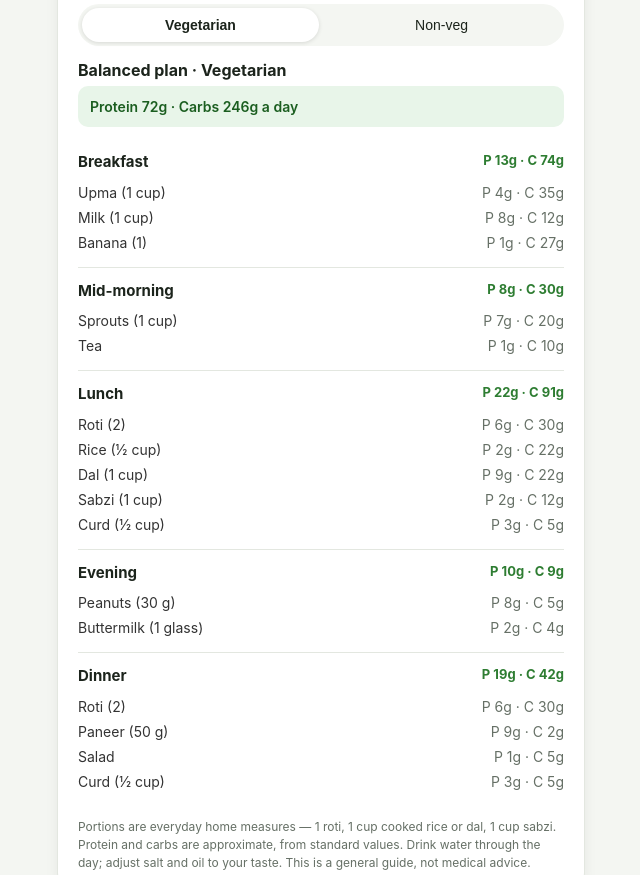
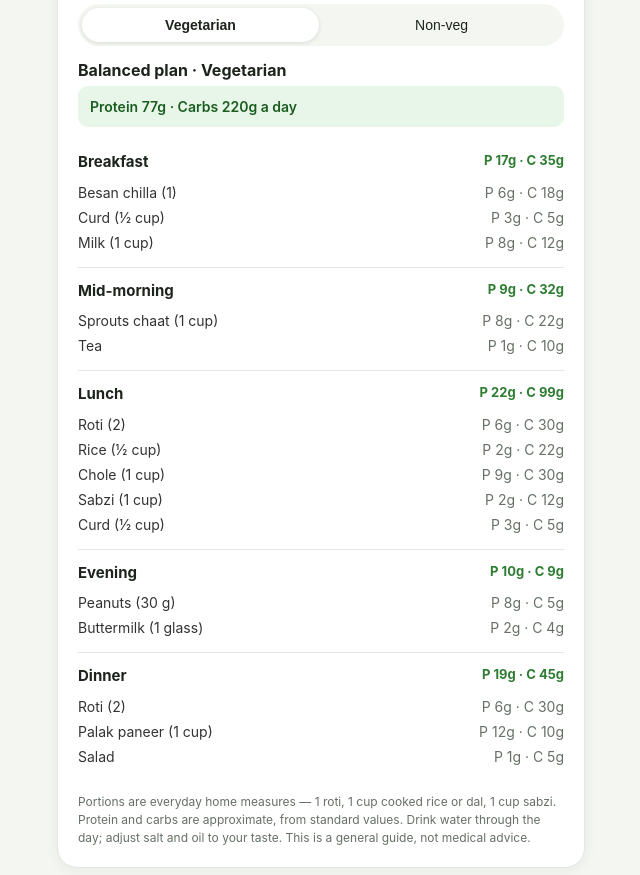
Before and after one commit to sauravhhh/Diet, a plain HTML site: page index.html in a window 1280 px wide. Shown: the part 780-1655 px from the top of the page, without its empty margins (319-959 px from the left). Drawn offline with Linux system fonts and the light colour scheme.

Commit message:
More Indian and other easily available foods in all plans

```diff
--- a/index.html
+++ b/index.html
@@ -157,62 +157,62 @@ footer{text-align:center;color:var(--muted);font-size:12px;margin-top:8px}
 var PLANS = {
 "1500": {
  veg: {
-  "Breakfast": [["Poha (1 cup)",180,3,35],["Curd (½ cup)",50,3,5],["Tea",70,1,10]],
-  "Mid-morning": [["Apple (1)",95,0,25],["Almonds (10)",70,2,2]],
-  "Lunch": [["Roti (2)",160,6,30],["Dal (1 cup)",150,9,22],["Sabzi (1 cup)",100,2,12],["Salad",50,1,5],["Curd (½ cup)",50,3,5]],
-  "Evening": [["Buttermilk (1 glass)",40,2,4],["Peanuts (30 g)",170,8,5]],
-  "Dinner": [["Roti (2)",160,6,30],["Paneer (50 g)",130,9,2],["Salad",50,1,5]]
+  "Breakfast": [["Idli (2) + sambar",200,6,35],["Curd (½ cup)",50,3,5],["Tea",70,1,10]],
+  "Mid-morning": [["Orange (1)",60,1,15],["Almonds (10)",70,2,2]],
+  "Lunch": [["Roti (2)",160,6,30],["Moong dal (1 cup)",140,7,16],["Bhindi sabzi (1 cup)",110,2,12],["Salad",50,1,5],["Curd (½ cup)",50,3,5]],
+  "Evening": [["Buttermilk (1 glass)",40,2,4],["Makhana, roasted (1 cup)",120,3,20]],
+  "Dinner": [["Roti (2)",160,6,30],["Paneer bhurji (1 cup)",220,14,6],["Salad",50,1,5]]
  },
  nonveg: {
-  "Breakfast": [["Boiled eggs (2)",140,12,1],["Toast (1)",80,2,15],["Tea",70,1,10]],
-  "Mid-morning": [["Apple (1)",95,0,25],["Almonds (10)",70,2,2]],
-  "Lunch": [["Rice (1 cup)",200,4,44],["Dal (1 cup)",150,9,22],["Chicken curry (1 cup)",200,25,6],["Salad",50,1,5]],
+  "Breakfast": [["Omelette (1 egg)",95,6,1],["Toast (1)",80,2,15],["Tea",70,1,10]],
+  "Mid-morning": [["Papaya (1 cup)",60,1,15],["Almonds (10)",70,2,2]],
+  "Lunch": [["Khichdi (1 cup)",200,7,35],["Dal (1 cup)",150,9,22],["Egg curry (1 cup)",200,13,6],["Salad",50,1,5]],
   "Evening": [["Buttermilk (1 glass)",40,2,4],["Peanuts (30 g)",170,8,5]],
-  "Dinner": [["Roti (1)",80,3,15],["Fish curry (1 cup)",180,20,5]]
+  "Dinner": [["Roti (1)",80,3,15],["Fish curry (1 cup)",180,20,5],["Salad",50,1,5]]
  }},
 "1800": {
  veg: {
-  "Breakfast": [["Upma (1 cup)",200,4,35],["Milk (1 cup)",150,8,12],["Banana (1)",105,1,27]],
-  "Mid-morning": [["Sprouts (1 cup)",150,7,20],["Tea",70,1,10]],
-  "Lunch": [["Roti (2)",160,6,30],["Rice (½ cup)",100,2,22],["Dal (1 cup)",150,9,22],["Sabzi (1 cup)",100,2,12],["Curd (½ cup)",50,3,5]],
+  "Breakfast": [["Besan chilla (1)",150,6,18],["Curd (½ cup)",50,3,5],["Milk (1 cup)",150,8,12]],
+  "Mid-morning": [["Sprouts chaat (1 cup)",160,8,22],["Tea",70,1,10]],
+  "Lunch": [["Roti (2)",160,6,30],["Rice (½ cup)",100,2,22],["Chole (1 cup)",180,9,30],["Sabzi (1 cup)",100,2,12],["Curd (½ cup)",50,3,5]],
   "Evening": [["Peanuts (30 g)",170,8,5],["Buttermilk (1 glass)",40,2,4]],
-  "Dinner": [["Roti (2)",160,6,30],["Paneer (50 g)",130,9,2],["Salad",50,1,5],["Curd (½ cup)",50,3,5]]
+  "Dinner": [["Roti (2)",160,6,30],["Palak paneer (1 cup)",250,12,10],["Salad",50,1,5]]
  },
  nonveg: {
-  "Breakfast": [["Egg bhurji (2 eggs)",160,12,2],["Roti (1)",80,3,15],["Milk (1 cup)",150,8,12]],
-  "Mid-morning": [["Banana (1)",105,1,27],["Almonds (10)",70,2,2]],
-  "Lunch": [["Rice (1 cup)",200,4,44],["Dal (1 cup)",150,9,22],["Chicken curry (1 cup)",200,25,6],["Salad",50,1,5],["Curd (½ cup)",50,3,5]],
-  "Evening": [["Tea",70,1,10],["Peanuts (30 g)",170,8,5]],
-  "Dinner": [["Roti (2)",160,6,30],["Fish curry (1 cup)",180,20,5],["Salad",50,1,5]]
+  "Breakfast": [["Cornflakes + milk (1 bowl)",180,6,30],["Banana (1)",105,1,27],["Boiled egg (1)",70,6,0]],
+  "Mid-morning": [["Orange (1)",60,1,15],["Almonds (10)",70,2,2]],
+  "Lunch": [["Rice (1 cup)",200,4,44],["Rajma (1 cup)",180,9,30],["Chicken curry (1 cup)",200,25,6],["Salad",50,1,5],["Curd (½ cup)",50,3,5]],
+  "Evening": [["Tea",70,1,10],["Makhana, roasted (1 cup)",120,3,20]],
+  "Dinner": [["Roti (2)",160,6,30],["Fish curry (1 cup)",180,20,5],["Sabzi (1 cup)",100,2,12]]
  }},
 "2000": {
  veg: {
-  "Breakfast": [["Aloo paratha (1)",200,4,35],["Curd (½ cup)",50,3,5],["Milk (1 cup)",150,8,12]],
-  "Mid-morning": [["Banana (1)",105,1,27],["Almonds (10)",70,2,2],["Tea",70,1,10]],
-  "Lunch": [["Roti (2)",160,6,30],["Rice (1 cup)",200,4,44],["Dal (1 cup)",150,9,22],["Sabzi (1 cup)",100,2,12],["Curd (½ cup)",50,3,5],["Salad",50,1,5]],
-  "Evening": [["Poha (1 cup)",180,3,35],["Buttermilk (1 glass)",40,2,4]],
-  "Dinner": [["Roti (2)",160,6,30],["Paneer (50 g)",130,9,2],["Sabzi (1 cup)",100,2,12],["Salad",50,1,5]]
+  "Breakfast": [["Masala dosa (1)",250,6,40],["Milk (1 cup)",150,8,12]],
+  "Mid-morning": [["Guava (1)",70,1,16],["Peanuts (30 g)",170,8,5],["Tea",70,1,10]],
+  "Lunch": [["Roti (2)",160,6,30],["Lemon rice (1 cup)",210,4,38],["Dal (1 cup)",150,9,22],["Sabzi (1 cup)",100,2,12],["Curd (½ cup)",50,3,5]],
+  "Evening": [["Dhokla (2 pcs)",120,4,20],["Buttermilk (1 glass)",40,2,4]],
+  "Dinner": [["Roti (2)",160,6,30],["Paneer (50 g)",130,9,2],["Bhindi sabzi (1 cup)",110,2,12],["Salad",50,1,5]]
  },
  nonveg: {
-  "Breakfast": [["Boiled eggs (2)",140,12,1],["Toast (2)",160,4,30],["Milk (1 cup)",150,8,12]],
+  "Breakfast": [["Veg sandwich (1)",200,6,30],["Boiled eggs (2)",140,12,1],["Milk (1 cup)",150,8,12]],
   "Mid-morning": [["Apple (1)",95,0,25],["Peanuts (30 g)",170,8,5]],
-  "Lunch": [["Rice (1 cup)",200,4,44],["Rajma (1 cup)",180,9,30],["Chicken curry (1 cup)",200,25,6],["Salad",50,1,5],["Curd (½ cup)",50,3,5]],
+  "Lunch": [["Rice (1 cup)",200,4,44],["Chole (1 cup)",180,9,30],["Chicken curry (1 cup)",200,25,6],["Salad",50,1,5],["Curd (½ cup)",50,3,5]],
   "Evening": [["Sprouts (1 cup)",150,7,20],["Tea",70,1,10]],
-  "Dinner": [["Roti (2)",160,6,30],["Fish curry (1 cup)",180,20,5],["Salad",50,1,5]]
+  "Dinner": [["Roti (2)",160,6,30],["Egg curry (1 cup)",200,13,6]]
  }},
 "2200": {
  veg: {
-  "Breakfast": [["Upma (1 cup)",200,4,35],["Milk (1 cup)",150,8,12],["Banana (1)",105,1,27],["Almonds (10)",70,2,2]],
-  "Mid-morning": [["Sprouts (1 cup)",150,7,20],["Apple (1)",95,0,25]],
+  "Breakfast": [["Uttapam (1)",180,5,30],["Milk (1 cup)",150,8,12],["Banana (1)",105,1,27],["Almonds (10)",70,2,2]],
+  "Mid-morning": [["Sprouts chaat (1 cup)",160,8,22],["Orange (1)",60,1,15]],
   "Lunch": [["Roti (2)",160,6,30],["Rice (1 cup)",200,4,44],["Dal (1 cup)",150,9,22],["Sabzi (1 cup)",100,2,12],["Curd (1 cup)",100,6,10],["Salad",50,1,5]],
-  "Evening": [["Poha (1 cup)",180,3,35]],
-  "Dinner": [["Roti (2)",160,6,30],["Paneer (50 g)",130,9,2],["Sabzi (1 cup)",100,2,12],["Curd (½ cup)",50,3,5],["Salad",50,1,5]]
+  "Evening": [["Thepla (1)",120,3,20],["Tea",70,1,10]],
+  "Dinner": [["Roti (2)",160,6,30],["Palak paneer (1 cup)",250,12,10],["Curd (½ cup)",50,3,5],["Salad",50,1,5]]
  },
  nonveg: {
-  "Breakfast": [["Egg bhurji (2 eggs)",160,12,2],["Roti (2)",160,6,30],["Milk (1 cup)",150,8,12]],
+  "Breakfast": [["Chicken sandwich (1)",250,15,25],["Roti (1)",80,3,15],["Milk (1 cup)",150,8,12]],
   "Mid-morning": [["Banana (1)",105,1,27],["Peanuts (30 g)",170,8,5]],
-  "Lunch": [["Rice (1 cup)",200,4,44],["Dal (1 cup)",150,9,22],["Chicken curry (1 cup)",200,25,6],["Curd (½ cup)",50,3,5],["Salad",50,1,5]],
-  "Evening": [["Sprouts (1 cup)",150,7,20],["Tea",70,1,10]],
+  "Lunch": [["Rice (1 cup)",200,4,44],["Dal (1 cup)",150,9,22],["Chicken curry (1 cup)",200,25,6],["Salad",50,1,5]],
+  "Evening": [["Chicken soup (1 cup)",120,10,8],["Khakhra (1)",100,3,18],["Makhana, roasted (1 cup)",120,3,20]],
   "Dinner": [["Roti (2)",160,6,30],["Fish curry (1 cup)",180,20,5],["Sabzi (1 cup)",100,2,12],["Salad",50,1,5],["Curd (½ cup)",50,3,5]]
  }}
 };
@@ -254,7 +254,15 @@ var FOODS = [
 ["Rasgulla (1)",110,"snacks"],["Jalebi (1)",150,"snacks"],
 ["Tea with milk & sugar (1 cup)",70,"drinks"],["Black tea (1 cup)",5,"drinks"],
 ["Coffee with milk & sugar (1 cup)",80,"drinks"],["Fresh juice (1 glass)",120,"drinks"],
-["Cold drink (1 glass)",140,"drinks"]
+["Cold drink (1 glass)",140,"drinks"],
+["Besan chilla (1)",150,"dishes"],["Moong dal (1 cup)",140,"dishes"],
+["Paneer bhurji (1 cup)",220,"dishes"],["Palak paneer (1 cup)",250,"dishes"],
+["Lemon rice (1 cup)",210,"dishes"],["Uttapam (1)",180,"dishes"],
+["Veg sandwich (1)",200,"dishes"],["Sprouts (1 cup)",150,"dishes"],
+["Sprouts chaat (1 cup)",160,"dishes"],["Cornflakes + milk (1 bowl)",180,"dishes"],
+["Egg curry (1 cup)",200,"nonveg"],["Omelette (1 egg)",95,"nonveg"],
+["Chicken sandwich (1)",250,"nonveg"],["Chicken soup (1 cup)",120,"nonveg"],
+["Thepla (1)",120,"breads"],["Dhokla (2 pcs)",120,"snacks"],["Khakhra (1)",100,"snacks"]
 ];
 var FOOD_CATS = [["all","All"],["breads","Roti & breads"],["dishes","Indian dishes"],["nonveg","Non-veg"],["dairy","Milk & dairy"],["dryfruits","Dry fruits"],["fruits","Fruits"],["snacks","Snacks & sweets"],["drinks","Drinks"]];
 
```
